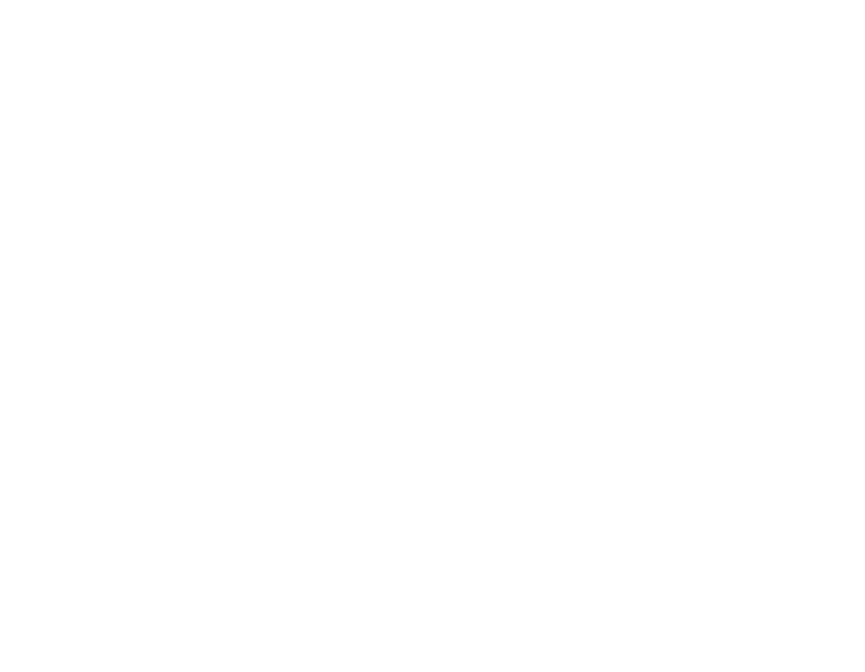
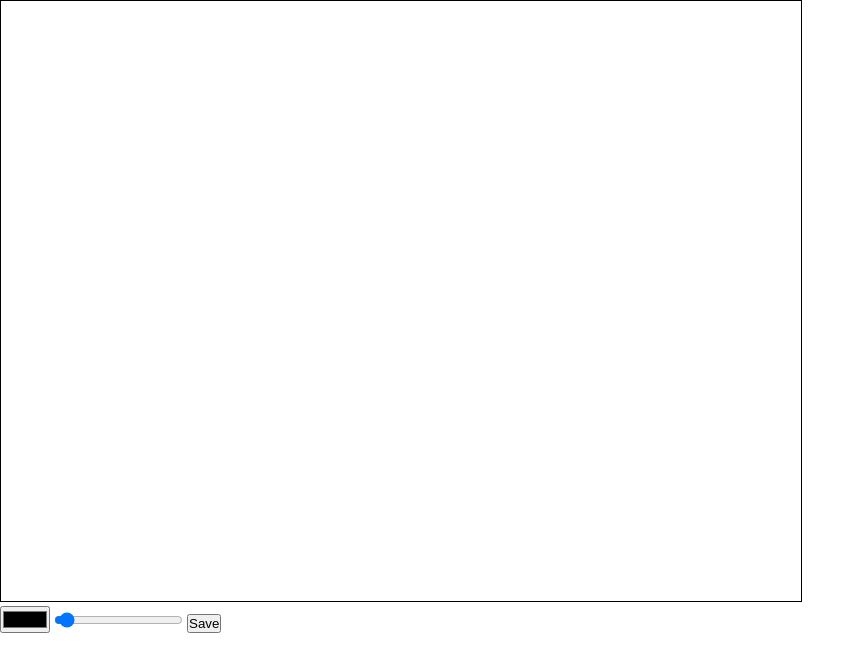
Before and after one commit to shivendra8004/JustDrawIt, a plain HTML site: page index.html in a window 1280 px wide. Shown: the whole page, without its empty margins (0-865 px from the left). Drawn offline with Linux system fonts and the light colour scheme.

Commit message:
Added all the necessary html and css code

```diff
--- a/index.html
+++ b/index.html
@@ -8,10 +8,17 @@
     <meta name='description' content='' />
     <meta name='viewport' content='width=device-width, initial-scale=1' />
     <link rel='stylesheet' href='./styles.css' />
-    <script src='./index.js' async defer></script>
+    <script type="text/javascript" src='./index.js' async defer></script>
 </head>
 
 <body>
+    <canvas id="canvas" width="800" height="600"></canvas>
+    <div class="dashBoard">
+        <input type="color" name="penColor" value="#000000">
+        <input type="range" name="penSize" min="1" max="100" step="2" value="5">
+        <button id="save">Save</button>
+    </div>
+    <img src="" id="myImg">
 </body>
 
 </html>
--- a/styles.css
+++ b/styles.css
@@ -0,0 +1,8 @@
+* {
+    margin: 0;
+    padding: 0;
+}
+
+#canvas {
+    border: 1px solid black;
+}
```
